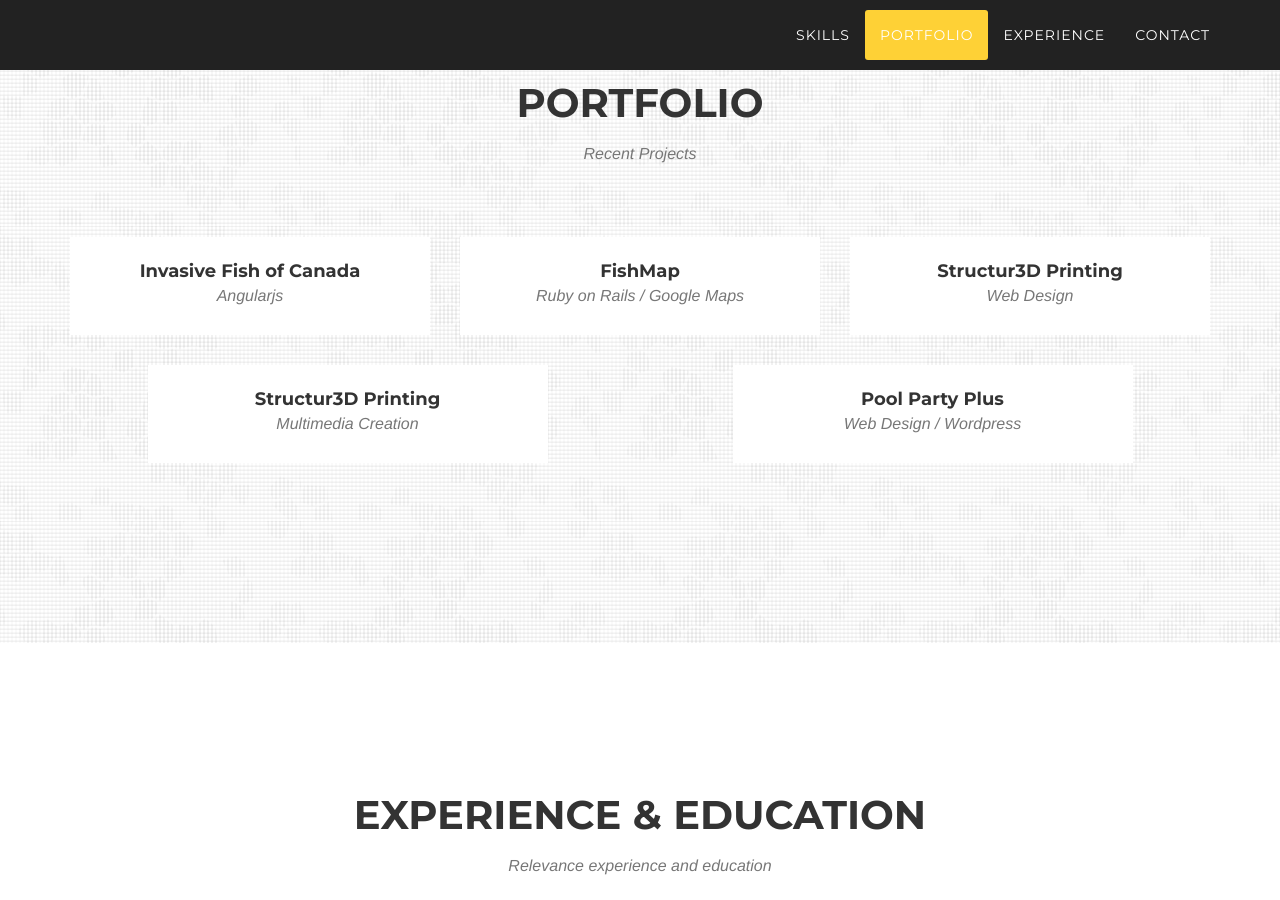
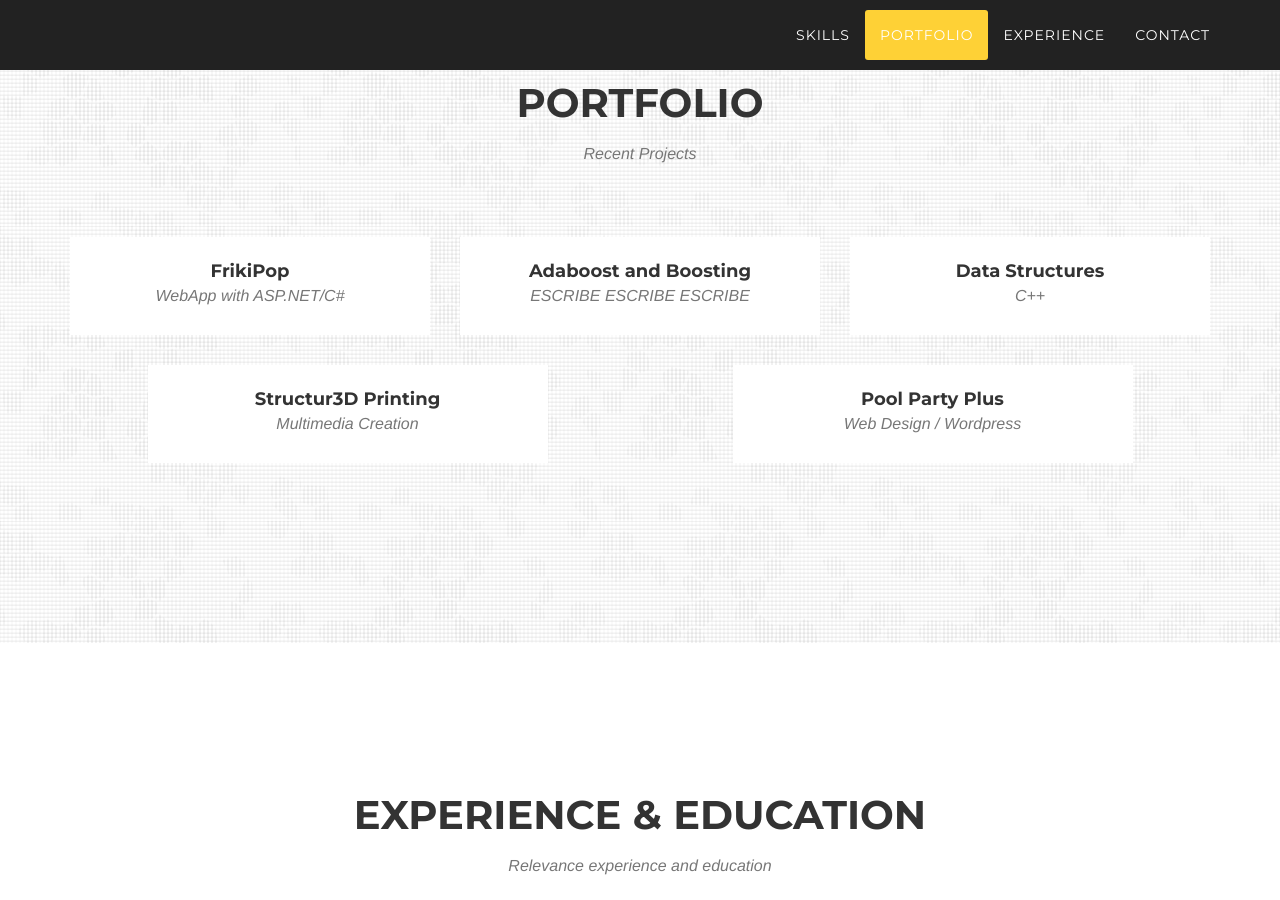
Before and after one commit to agmerino03/agmerino03.github.io, a Jekyll site: the page built from _posts/2014-09-15-Invasive-Fish.markdown, in a window 1280 px wide and 900 px high, scrolled down 2169 px. Built offline with Jekyll 4.4.1, drawn with Linux system fonts in a browser that asks for light colours; some web fonts are replaced.

Commit message:
Modifying my portfolio

```diff
--- a/_includes/portfolio_grid.html
+++ b/_includes/portfolio_grid.html
@@ -19,8 +19,8 @@
                         <img src="img/portfolio/anguar-invasive.png" class="img-responsive" alt="">
                     </a>
                     <div class="portfolio-caption">
-                        <h4>Invasive Fish of Canada</h4>
-                        <p class="text-muted">Angularjs</p>
+                        <h4>FrikiPop</h4>
+                        <p class="text-muted">WebApp with ASP.NET/C#</p>
                     </div>
                 </div>
 
@@ -34,8 +34,8 @@
                         <img src="img/portfolio/fishmap.png" class="img-responsive" alt="">
                     </a>
                     <div class="portfolio-caption">
-                        <h4>FishMap</h4>
-                        <p class="text-muted">Ruby on Rails / Google Maps</p>
+                        <h4>Adaboost and Boosting</h4>
+                        <p class="text-muted">ESCRIBE ESCRIBE ESCRIBE</p>
                     </div>
                 </div>
 
@@ -49,8 +49,8 @@
                         <img src="img/portfolio/structur3d.png" class="img-responsive" alt="">
                     </a>
                     <div class="portfolio-caption">
-                        <h4>Structur3D Printing</h4>
-                        <p class="text-muted">Web Design</p>
+                        <h4>Data Structures</h4>
+                        <p class="text-muted">C++</p>
                     </div>
                 </div>
 
--- a/_posts/2014-09-15-Invasive-Fish.markdown
+++ b/_posts/2014-09-15-Invasive-Fish.markdown
@@ -1,14 +1,13 @@
 ---
 layout: default
 modal-id: 0
-date: 2014-08-15
+date: 2024-04-11
 img: angular-invasive-preview.png
 alt: Angular
-project-date: September 2014
+project-date: May 2023
 client: N/A
-clienturl: https://github.com/y7kim/jekyll-angular-demo
-projecturl: http://y7kim.github.io/jekyll-angular-demo/
-category: Angular, Responsive Design
-description: To get familiarized with Angular, I wrote an app that plots extents of all reported observations of invasive fish in Canada.  Uses data from <a href="http://geoportal-geoportail.gc.ca/arcgis/rest/services/Reported_Observations_Aquatic_Invasive_Species_ENG/MapServer" target="_blank">here</a> and queries Wikipedia for an extract if it exists.
-
+clienturl: https://github.com/agmg16-ua/Frikipop
+projecturl: http://github.com/agmg16-ua/Frikipop
+category: ASP.NET, C#
+description: A web application focused on buying and selling between users of items related to the world of video games and technology.
 ---
```
